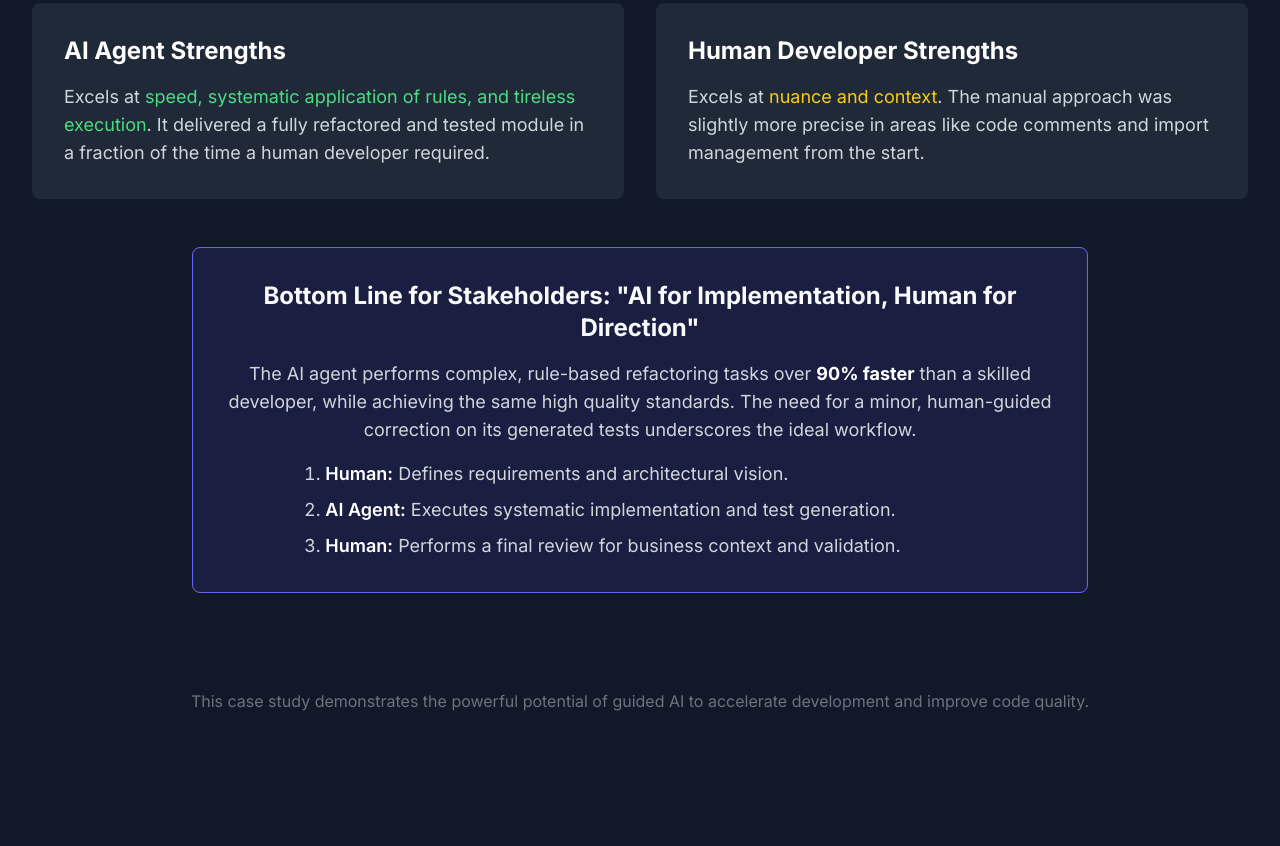
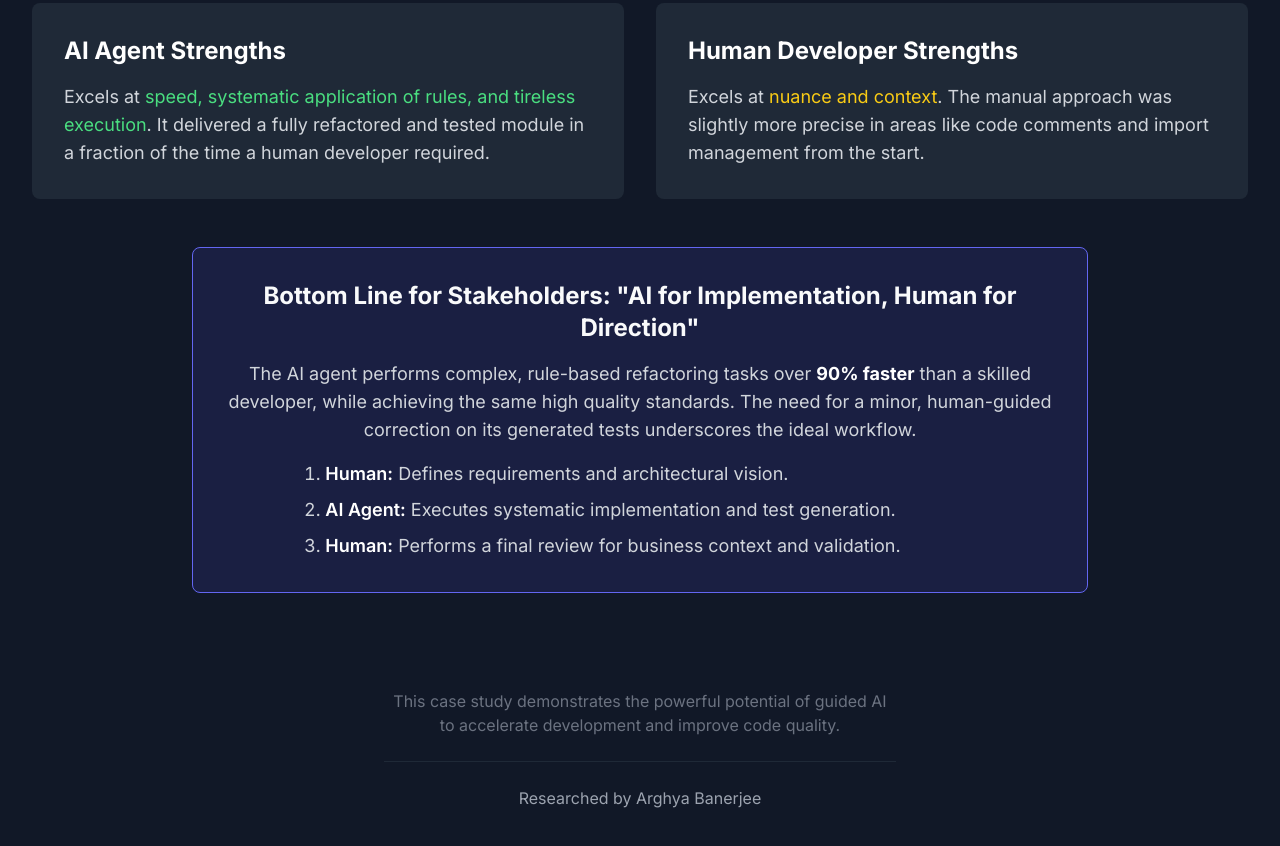
Before and after one commit to arghya-bandyopadhyay-30/junie_case_study, a plain HTML site: page index.html in a window 1280 px wide. Shown: the part 7716-8562 px from the top of the page. Before the commit the page ends 8493 px from the top, so only its background shows below. Drawn offline with nearby package versions, Linux system fonts and the light colour scheme.

Commit message:
Update footer in case study to enhance presentation and include researcher credit

```diff
--- a/index.html
+++ b/index.html
@@ -640,9 +640,11 @@ async def _enriched_nodes_generator(...):
             </div>
         </section>
 
-        <footer class="text-center mt-16 mb-8">
-            <p class="text-gray-500">This case study demonstrates the powerful potential of guided AI to accelerate development and improve code quality.</p>
-        </footer>
+        <footer class="text-center mt-24 mb-8 max-w-lg mx-auto">
+    <p class="text-gray-500">This case study demonstrates the powerful potential of guided AI to accelerate development and improve code quality.</p>
+    <hr class="my-6 border-gray-800">
+    <p class="text-gray-400">Researched by Arghya Banerjee</p>
+</footer>
 
     </div>
 
```
